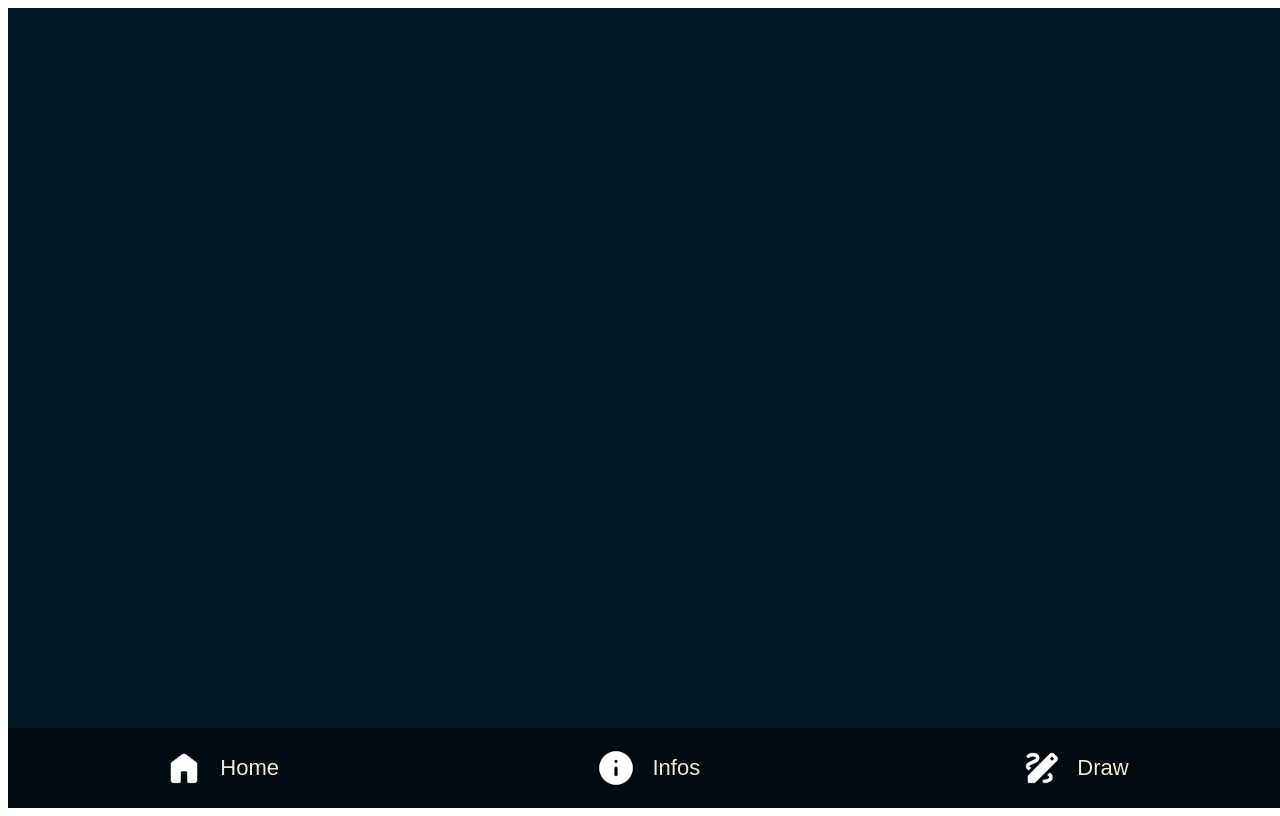
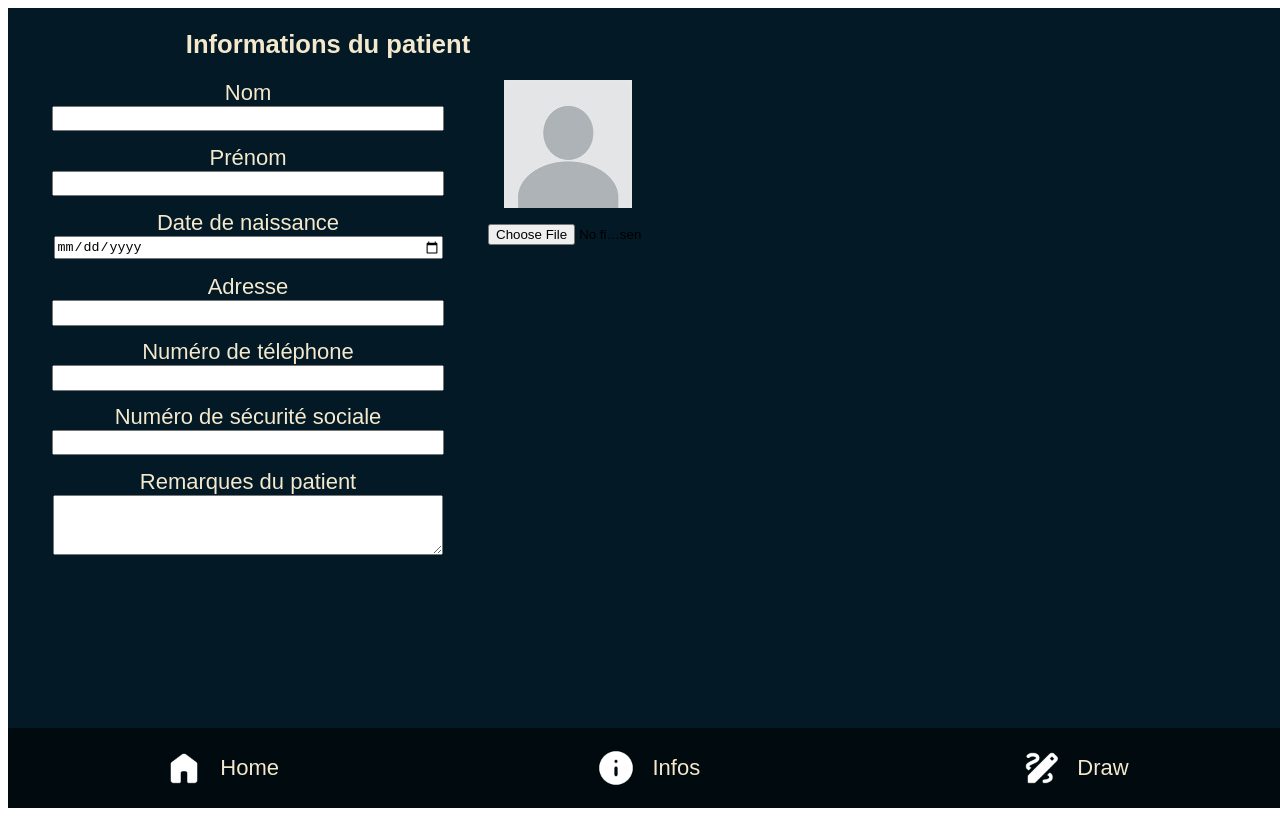
Before and after one commit to Korzeremi02/angiologic, a SvelteKit app: page / in a window 1280 px wide. Built offline with nearby package versions, Linux system fonts and the light colour scheme.

Commit message:
ci: adding patient form to app

```diff
--- a/src/routes/+page.svelte
+++ b/src/routes/+page.svelte
@@ -3,6 +3,7 @@
   import { goto } from '$app/navigation';
   import { redirect } from '@sveltejs/kit';
   import DrawSct from './drawing.svelte';
+  import InfosSct from './infos.svelte';
   import DrawIcon from '../assets/icons/draw.png'
   import HomeIcon from '../assets/icons/home.png'
   import InfoIcon from '../assets/icons/info.png'
@@ -17,14 +18,17 @@
   .App-navbar-Infos { height: 100%; width: 33vw; }
   .App-navbar-Draw { height: 100%; width: 33vw; }
   #IconSct { display: flex; height: 100%; width: 100%; align-items: center; justify-content: center; }
-  #IconImg { height: 5vh; width: 5vh; margin-right: 1.3vw; }
+  #IconSct:hover { cursor: pointer; }
+  #IconSct:hover #IconImg { cursor: pointer; transition-duration: 0.17s; transform: scale(1.2); transition: transform 0.25s ease-in-out; }
+  #IconImg { height: 5vh; width: 5vh; margin-right: 1.3vw; transform: scale(1); transition: transform 0.25s ease-in-out; }
   #IconText { font-family: var(--main-font) ; font-size: 2.75vh; margin: 0; color: var(--color-font) }
 </style>
 
 <main>
   <div class="App">
     <div class="App-content">
-      <!-- <DrawSct /> -->
+      <!-- <DrawSct />  -->
+      <InfosSct />
     </div>
     <div class="App-navbar">
       <div class="App-navbar-Home" id="IconSct">
--- a/src/routes/drawing.svelte
+++ b/src/routes/drawing.svelte
@@ -61,7 +61,7 @@
     };
     const clearCanvas = () => {
         const ctx = canvas.getContext('2d');
-      const navbarHeight = window.innerHeight * 0.1;
+        const navbarHeight = window.innerHeight * 0.2;
         const width = (canvas.width = window.innerWidth);
         const height = (canvas.height = window.innerHeight - navbarHeight);
         ctx.fillStyle = 'rgb(255, 255, 255)';
@@ -81,7 +81,7 @@
     }
     onMount(() => {
       const ctx = canvas.getContext('2d');
-      const navbarHeight = window.innerHeight * 0.1;
+      const navbarHeight = window.innerHeight * 0.2;
       const width = (canvas.width = window.innerWidth);
       const height = (canvas.height = window.innerHeight - navbarHeight);
       ctx.fillStyle = 'rgb(255, 255, 255)';
@@ -171,10 +171,10 @@
   </script>
 
 <style>
-.Editor { height: 100vh; width: 100vw; margin: 0; overflow: hidden; background-color: var(--color-background); }
-.Editor-body { width: 100vw; height: 100vh; background-color: var(--color-background); display: flex; flex-direction: column-reverse; }
+    .Editor { height: 90vh; width: 100vw; margin: 0; overflow: hidden; background-color: var(--color-background); }
+    .Editor-body { width: 100vw; height: 90vh; background-color: var(--color-background); display: flex; flex-direction: column-reverse; }
     .Editor-body-navbar { width: 100vw; height: 10vh; background-color: var(--color-navbar); }
-.Editor-body-Canvas { width: 100vw; height: 90vh; }
+    .Editor-body-Canvas { width: 100vw; height: 80vh; }
     .Editor-canvas-sct { width: 100%; height: 100%; }
 </style>
 
--- /dev/null
+++ b/src/routes/infos.svelte
@@ -0,0 +1,100 @@
+<script>
+    import DefaultProfilePic from '../assets/icons/default-profile-pic.jpg';
+    let selectedImage = null;
+    function handleImageUpload(event) {
+        const file = event.target.files[0];
+        const reader = new FileReader();
+        reader.onloadend = () => {
+            selectedImage = reader.result;
+        };
+        if (file) {
+            reader.readAsDataURL(file);
+        }
+    }
+</script>
+
+<style>
+    .Infos { height: 90vh; width: 100vw; margin: 0; overflow: hidden; background-color: var(--color-background); }
+    #InfosFont { font-family: var(--main-font); font-size: 2.75vh; margin: 0; color: var(--color-font); text-align: left;}
+    #InfosFontTitle { font-family: var(--main-font); font-size: 3.2vh; margin: 0; color: var(--color-font); text-align: left; font-weight: 600;}
+    .Infos-content { height: 100%; width: 100%; display: flex; flex-direction: row; }
+    .Infos-patient { height: 100%; width: 50%; }
+    .Infos-patient-mainInfos { height:  100%; width: 100%; display: flex; flex-direction: column;}
+    .Infos-patient-mainInfos-left { height: 100%; width: 75%; display: flex; flex-direction: column; align-items: center; }
+    .Infos-patient-mainInfos-title { height: 10%; width: 100%; display: flex; flex-direction: column; align-items: center; justify-content: center; }
+    .Infos-patient-mainInfos-items { height: 90%; width: 100%; display: flex; flex-direction: row; }
+    .Infos-patient-mainInfos-left-items { height: 100%; width: 100%; display: flex; flex-direction: column; align-items: center; }
+    #Input-patient-sct { height: 30%; width: 100%; }
+    .PatientReview { max-width: 100%; min-width: 100%; }
+    #Infos-patient-mainInfos-left-inputSct { height: 10%; width: 80%; display: flex; flex-direction: column; align-items: center; }
+    #Infos-patient-mainInfos-left-inputTextArea { height: auto; max-height: 30%; width: 80%; max-width: 80%; min-width: 80%; display: flex; flex-direction: column; align-items: center; }
+    .Infos-patient-mainInfos-right { height: 100%; width: 25%; }
+    .Infos-patient-mainInfos-right-photoSct { height: 60%; width: 100%; display: flex; flex-direction: column; align-items: center; }
+    .Infos-patient-mainInfos-right-photoSct-img { height: auto; width: 80%; display: flex; flex-direction: column; }
+    .Infos-patient-mainInfos-right-photoSct-input { height: auto; width: 100%; display: flex; flex-direction: column; margin-top: 2vh; }
+    .Infos-doctor { height: 100%; width: 50%; }
+
+</style>
+
+<main>
+    <div class="Infos">
+        <div class="Infos-content">
+            <div class="Infos-patient">
+                <div class="Infos-patient-mainInfos">
+                    <div class="Infos-patient-mainInfos-title">
+                        <p id="InfosFontTitle">Informations du patient</p>
+                    </div>
+                    <div class="Infos-patient-mainInfos-items">
+                        <div class="Infos-patient-mainInfos-left">
+                            <div class="Infos-patient-mainInfos-left-items">
+                                <div class="Infos-patient-mainInfos-left-name" id="Infos-patient-mainInfos-left-inputSct">
+                                    <p id="InfosFont">Nom</p>
+                                    <input type="text" name="PatientName" class="PatientName" id="Input-patient-sct">
+                                </div>
+                                <div class="Infos-patient-mainInfos-left-firstname" id="Infos-patient-mainInfos-left-inputSct">
+                                    <p id="InfosFont">Prénom</p>
+                                    <input type="text" name="PatientFirstname" class="PatientFirstname" id="Input-patient-sct">
+                                </div>
+                                <div class="Infos-patient-mainInfos-left-birthdate" id="Infos-patient-mainInfos-left-inputSct">
+                                    <p id="InfosFont">Date de naissance</p>
+                                    <input type="date" name="PatientBirthdate" class="PatientBirthdate" id="Input-patient-sct">
+                                </div>
+                                <div class="Infos-patient-mainInfos-left-address" id="Infos-patient-mainInfos-left-inputSct">
+                                    <p id="InfosFont">Adresse</p>
+                                    <input type="text" name="PatientAddress" class="PatientAddress" id="Input-patient-sct">
+                                </div>
+                                <div class="Infos-patient-mainInfos-left-number" id="Infos-patient-mainInfos-left-inputSct">
+                                    <p id="InfosFont">Numéro de téléphone</p>
+                                    <input type="tel" name="PatientNumber" class="PatientNumber" id="Input-patient-sct">
+                                </div>
+                                <div class="Infos-patient-mainInfos-left-social" id="Infos-patient-mainInfos-left-inputSct">
+                                    <p id="InfosFont">Numéro de sécurité sociale</p>
+                                    <input type="text" name="PatientSocial" class="PatientSocial" id="Input-patient-sct">
+                                </div>
+                                <div class="Infos-patient-mainInfos-left-review" id="Infos-patient-mainInfos-left-inputTextArea">
+                                    <p id="InfosFont">Remarques du patient</p>
+                                    <textarea name="PatientReview" id="Input-patient-sct" class="PatientReview" cols="30" rows="10"></textarea>
+                                </div>
+                            </div>
+                        </div>
+                        <div class="Infos-patient-mainInfos-right">
+                            <div class="Infos-patient-mainInfos-right-photoSct">
+                                <div class="Infos-patient-mainInfos-right-photoSct-img">
+                                    {#if selectedImage}
+                                        <img src={selectedImage} alt="Selected Image" />
+                                    {:else}
+                                        <img src={DefaultProfilePic} id="DefaultPatientPhoto" alt="Patient Photo" />
+                                    {/if}
+                                </div>
+                                <div class="Infos-patient-mainInfos-right-photoSct-input">
+                                    <input type="file" accept="image/*" on:change={handleImageUpload} />
+                                </div>
+                            </div>
+                        </div>
+                    </div>
+                </div>
+            </div>
+            <div class="Infos-doctor">
+
+            </div>
+</main>
```
Also changed, not shown: src/assets/icons/default-profile-pic.jpg (added). Lines whose indentation alone changed are shown as unchanged.
